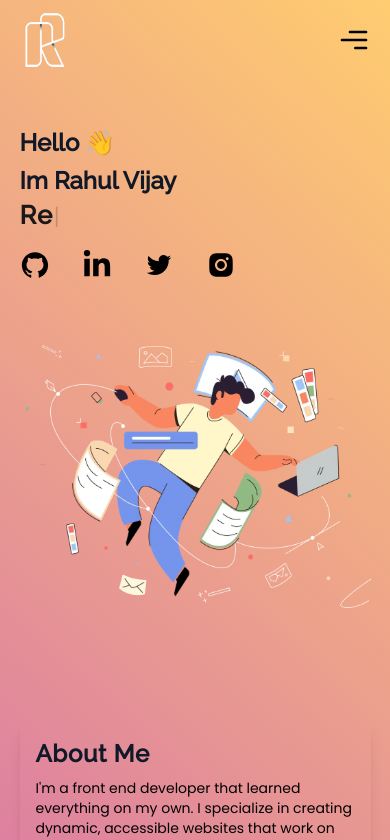
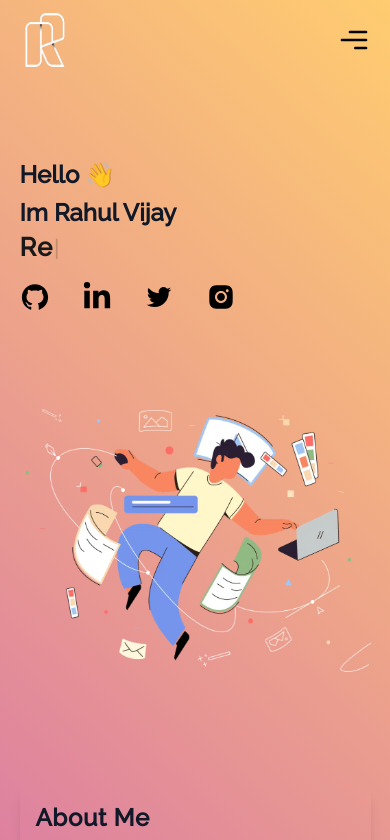
Before and after one commit to rahulvijay81/portfolio, a React (Vite) app: page / in a window 390 px wide. Shown: the top 840 px of the page. Built offline with nearby package versions, Linux system fonts and the light colour scheme.

Commit message:
responsive fix

```diff
--- a/index.html
+++ b/index.html
@@ -2,7 +2,7 @@
 <html lang="en">
   <head>
     <meta charset="UTF-8" />
-    <link rel="icon" type="image/svg+xml" href="/vite.svg" />
+    <link rel="icon" type="image/svg+xml" href="./Assets/images/logor.png" />
     <meta name="viewport" content="width=device-width, initial-scale=1.0" />
     <title>Rahul Vijay</title>
   </head>
--- a/src/App.css
+++ b/src/App.css
@@ -49,24 +49,30 @@ html {
 /* --------- */
 
 ::-webkit-scrollbar {
-  width: 7px;
+  width: 3px;
 }
 
 /* Track */
 ::-webkit-scrollbar-track {
-  background: #c05ab9cb;
+  background-color: #c850c0;
+  background-image: linear-gradient(
+    43deg,
+    #4158d0 0%,
+    #c850c0 46%,
+    #ffcc70 100%
+  );
 }
 
 /* Handle */
 ::-webkit-scrollbar-thumb {
-  background: rgba(174, 64, 224, 0.65);
-  border-radius: 12px;
+  background-color: #c850c0;
+  border-radius: 8px;
 }
 
 /* Handle on hover */
 ::-webkit-scrollbar-thumb:hover {
   background: rgba(0, 0, 0, 0.911);
-  border-radius: 12px;
+  border-radius: 3px;
 }
 
 .icon {
--- a/src/pages/Home.jsx
+++ b/src/pages/Home.jsx
@@ -21,7 +21,7 @@ function Home() {
 
   return (
     <div className="mb-28 h-auto w-full sm:mb-0 md:h-screen">
-      <div className="mx-auto mt-32 flex w-[90%] flex-col items-center sm:flex-row lg:w-[80%] lg:justify-between  ">
+      <div className="mx-auto mt-40 flex w-[90%] flex-col items-center sm:flex-row lg:mt-32 lg:w-[80%] lg:justify-between  ">
         <div className="w-full">
           <h2 className="text-2xl font-semibold leading-tight text-gray-900 lg:text-3xl">
             Hello <span className="wave">👋</span>
@@ -47,7 +47,7 @@ function Home() {
           </div>
         </div>
 
-        <div className="mt-12">
+        <div className="mt-20 lg:mt-12">
           <img
             className="max-w[550px] bg-cover bg-center bg-no-repeat lg:h-[400px] lg:w-[600px]"
             src={imagedeveloper}
--- a/src/pages/Project.jsx
+++ b/src/pages/Project.jsx
@@ -7,11 +7,11 @@ function Project() {
   return (
     <div className="mb-24 h-auto w-full sm:mb-0 md:h-screen">
       <div>
-        <p className="font-poppins font-poppins mx-auto w-[50%] pb-10 pt-8 text-center text-2xl tracking-wider text-gray-900 lg:text-3xl">
+        <p className="font-poppins mx-auto w-[50%] pb-10 pt-8 text-center text-2xl tracking-wider text-gray-900 lg:text-3xl">
           Projects
         </p>
       </div>
-      <div className="mx-auto mb-2 grid w-[90%] grid-cols-1 gap-8 sm:mb-8 md:grid-cols-2">
+      <div className="mx-auto mb-2 grid w-[90%] grid-cols-1 gap-4 sm:mb-8 md:grid-cols-2">
         <Cards />
       </div>
       <div className="mx-auto w-[90%]">
```
